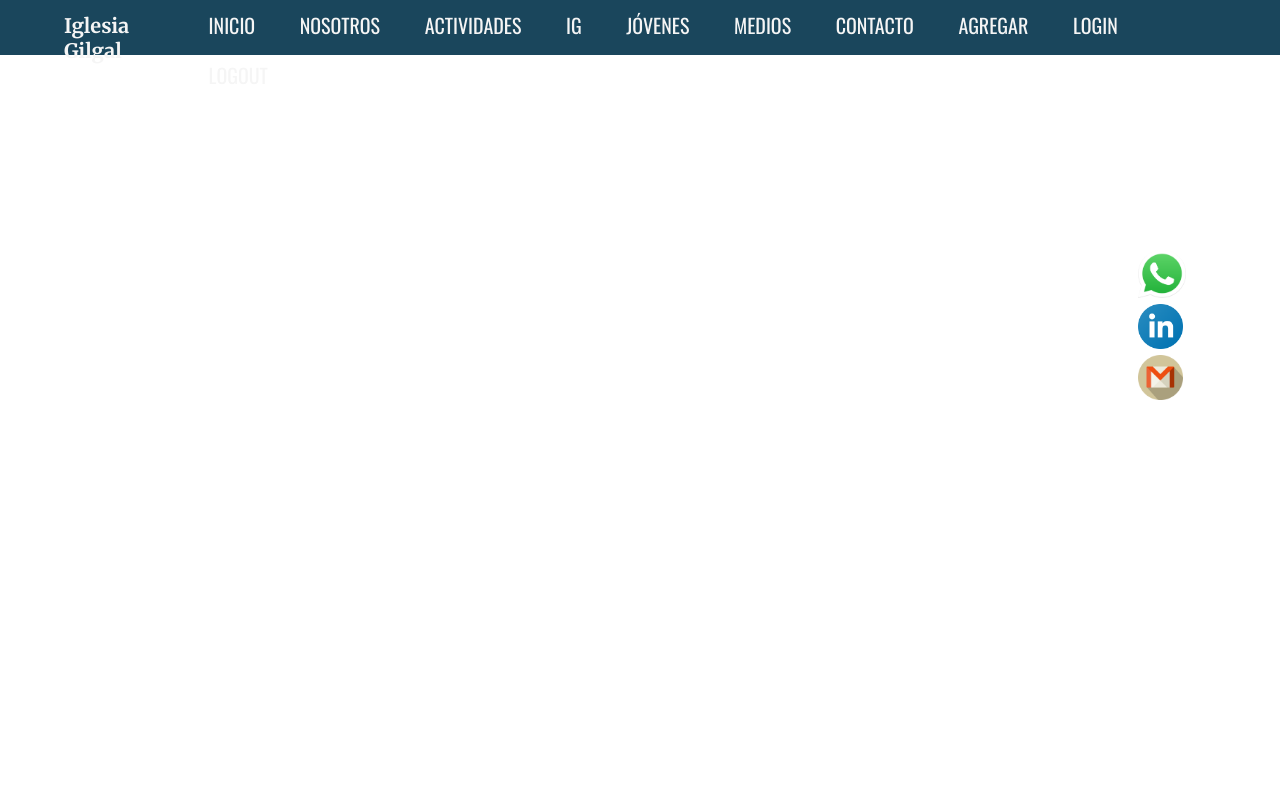
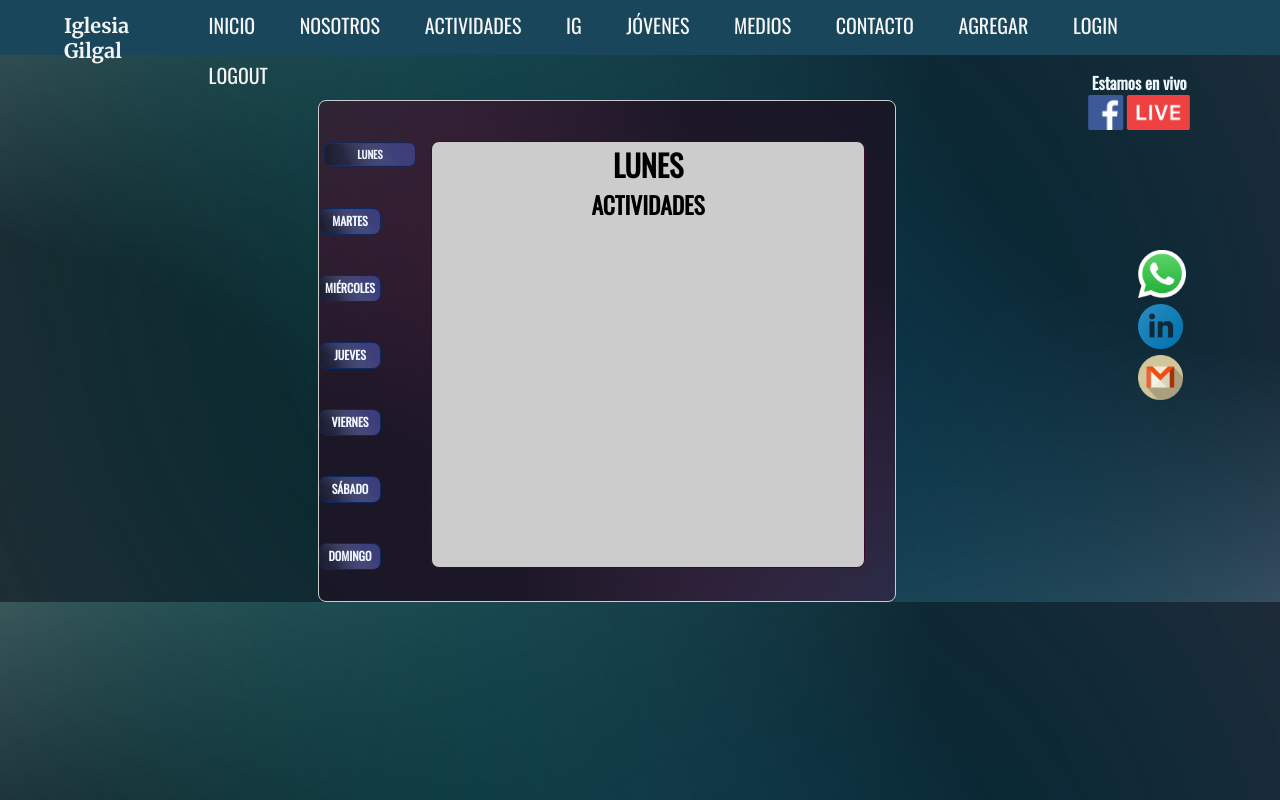
Before and after one commit to Orugamultimedial/website-iglesiagilgal, a PHP site: page /activities.php in a window 1280 px wide. Run offline with PHP 8.4, Linux system fonts and the light colour scheme.

Commit message:
se agregó agenda y facebook_live

```diff
--- a/activities.php
+++ b/activities.php
@@ -11,7 +11,9 @@
 
 <?php
 require('./includes/header.php');
+require('./includes/facebook_live.php');
 require('./includes/social_buttons.php');
+require('./includes/schedule.php');
 
 ?>
 
--- /dev/null
+++ b/css/facebook_live.css
@@ -0,0 +1,17 @@
+#facebook_live {
+    width: 8%;
+    height: 100px;
+    margin-left: 85%;
+    position: fixed;
+    margin-top: 70px;
+}
+
+#facebook_live h5 {
+    text-align: center;
+    color: aliceblue;
+}
+
+#facebook_live_img {
+    width: 100%;
+    height: auto;
+}
--- /dev/null
+++ b/css/schedule.css
@@ -0,0 +1,108 @@
+/*Schedule*/
+
+#schedule {
+    display: inline-flex;
+    width: 45%;
+    height: 500px;
+    margin-top: 100px;
+    margin-left: auto;
+    margin-right: 30%;
+    background: radial-gradient(ellipse at top right, rgba(20, 20, 34, .9) 25%, transparent 100%), radial-gradient(ellipse at bottom left, rgba(20, 20, 34, .9) 25%, transparent 100%), radial-gradient(circle at 35% 40%, rgba(237, 48, 101, .7), transparent), radial-gradient(circle at 65% 65%, rgba(169, 99, 198, .7), transparent);
+    border-radius: 8px;
+    border: 1px solid #ccc;
+    text-transform: uppercase;
+    float: right;
+}
+
+.schedule_days {
+    list-style-type: none;
+    text-decoration: none;
+    color: aliceblue;
+}
+
+.desactived {
+    width: 60px;
+    height: auto;
+    border-radius: 8px;
+    border: 1px solid rgb(9, 41, 102);
+    background: radial-gradient(circle at top right, rgba(57, 57, 122, 0.9) 25%, transparent 100%), radial-gradient(circle at bottom left, rgba(20, 20, 34, .9) 25%, transparent 100%), radial-gradient(circle at 35% 40%, rgba(202, 227, 227, .7), transparent), radial-gradient(circle at 65% 65%, rgba(183, 218, 232, .7), transparent);
+    text-align: center;
+    text-decoration: none;
+    margin-right: 5px;
+    margin-top: 40px;
+}
+
+.desactived:hover {
+    width: 100px;
+    height: auto;
+    border-radius: 8px;
+    border: 1px solid rgb(9, 41, 102);
+    background: radial-gradient(circle at top right, rgba(57, 57, 122, 0.9) 25%, transparent 100%), radial-gradient(circle at bottom left, rgba(20, 20, 34, .9) 25%, transparent 100%), radial-gradient(circle at 35% 40%, rgba(202, 227, 227, .7), transparent), radial-gradient(circle at 65% 65%, rgba(183, 218, 232, .7), transparent);
+    font-size: 15px;
+    text-align: center;
+    text-decoration: none;
+    margin-right: 10px;
+    margin-top: 40px;
+}
+
+.schedule_days h5 {
+    text-decoration: none;
+    margin-top: 3px;
+    margin-bottom: 5px;
+    font-size: 12px;
+}
+
+.actived {
+    width: 100px;
+    height: auto;
+    border-radius: 8px;
+    border: 1px solid rgb(9, 41, 102);
+    background: radial-gradient(circle at top right, rgba(57, 57, 122, 0.9) 25%, transparent 100%), radial-gradient(circle at bottom left, rgba(20, 20, 34, .9) 25%, transparent 100%), radial-gradient(circle at 35% 40%, rgba(202, 227, 227, .7), transparent), radial-gradient(circle at 65% 65%, rgba(183, 218, 232, .7), transparent);
+    font-size: 15px;
+    text-align: center;
+    text-decoration: none;
+    margin-right: 10px;
+    margin-top: 40px;
+}
+
+.activities {
+    width: 75%;
+    height: 425px;
+    background-color: #ccc;
+    border: 1px solid rgb(61, 10, 42);
+    border-radius: 8px;
+    margin-top: 40px;
+}
+
+h3,
+h2 {
+    text-align: center;
+}
+
+#info_monday {
+    display: block;
+}
+
+#info_tuesday {
+    display: none;
+}
+
+#info_wednesday {
+    display: none;
+}
+
+#info_thursday {
+    display: none;
+}
+
+#info_friday {
+    display: none;
+}
+
+#info_saturday {
+    display: none;
+}
+
+#info_sunday {
+    display: none;
+}
--- /dev/null
+++ b/includes/conection_db.php
@@ -0,0 +1,12 @@
+<?php
+$server = 'localhost';
+$username = 'root';
+$password = '';
+$database = 'iglesiagilgal';
+
+$db = mysqli_connect($server, $username, $password, $database);
+
+
+//para que reciba ñ o tildes
+mysqli_query($db, "SET NAMES 'UTF-8' ");
+?>
--- /dev/null
+++ b/includes/facebook_live.php
@@ -0,0 +1,8 @@
+<link rel="stylesheet" href="./css/facebook_live.css">
+
+<a href="./live.php">
+<div id='facebook_live'>
+    <h5>Estamos en vivo</h5>
+    <img id='facebook_live_img' src="./img/facebook_live-icon.png" alt="facebook live">
+</div>
+</a>
--- a/includes/header.php
+++ b/includes/header.php
@@ -1,3 +1,6 @@
+<?php require_once('conection_db.php');?>
+
+
 <header style="margin-top:0px;">
 
         <h1 id="title-bar">Iglesia Gilgal</h1>
--- /dev/null
+++ b/includes/schedule.php
@@ -0,0 +1,281 @@
+<link rel="stylesheet" href="./css/schedule.css">
+
+    <div id='schedule'>
+        <ul class='schedule_days'>
+            <li id="monday" class='actived' onclick="mondayActived()">
+                <h5>Lunes</h5>
+            </li>
+            <li id="tuesday" class='desactived' onclick="tuesdayActived()">
+                <h5>Martes</h5>
+            </li>
+            <li id="wednesday" class='desactived' onclick="wednesdayActived()">
+                <h5>Miércoles</h5>
+            </li>
+            <li id="thursday" class='desactived' onclick="thursdayActived()">
+                <h5>Jueves</h5>
+            </li>
+            <li id="friday" class='desactived' onclick="fridayActived()">
+                <h5>Viernes</h5>
+            </li>
+            <li id="saturday" class='desactived' onclick="saturdayActived()">
+                <h5>Sábado</h5>
+            </li>
+            <li id="sunday" class='desactived' onclick="sundayActived()">
+                <h5>Domingo</h5>
+            </li>
+        </ul>
+        <div class='activities' id="info_monday">
+        <h2>Lunes</h2>
+        <h3>Actividades</h3>
+        </div>
+        <div class='activities' id="info_tuesday">
+            <h2>Martes</h2>
+            <h3>Actividades</h3>
+        </div>
+        <div class='activities' id="info_wednesday">
+            <h2>Miércoles</h2>
+            <h3>Actividades</h3>
+        </div>
+        <div class='activities' id="info_thursday">
+            <h2>Jueves</h2>
+            <h3>Actividades</h3>
+        </div>
+        <div class='activities' id="info_friday">
+            <h2>Viernes</h2>
+            <h3>Actividades</h3>
+        </div>
+        <div class='activities' id="info_saturday">
+            <h2>Sábado</h2>
+            <h3>Actividades</h3>
+        </div>
+        <div class='activities' id="info_sunday">
+            <h2>Domingo</h2>
+            <h3>Actividades</h3>
+        </div>
+    </div>
+
+    <script>
+            monday = document.getElementById('info_monday');
+            tuesday = document.getElementById('info_tuesday');
+            wednesday = document.getElementById('info_wednesday');
+            thursday = document.getElementById('info_thursday');
+            friday = document.getElementById('info_friday');
+            saturday = document.getElementById('info_saturday');
+            sunday = document.getElementById('info_sunday');
+
+            mondayBtn = document.getElementById('monday');
+            tuesdayBtn = document.getElementById('tuesday');
+            wednesdayBtn = document.getElementById('wednesday');
+            thursdayBtn = document.getElementById('thursday');
+            fridayBtn = document.getElementById('friday');
+            saturdayBtn = document.getElementById('saturday');
+            sundayBtn = document.getElementById('sunday');
+
+
+
+
+        function mondayActived() {
+            monday.style.display = 'block';
+            mondayBtn.classList.add("actived");
+            mondayBtn.classList.remove("desactived");
+
+            tuesday.style.display = 'none';
+            tuesdayBtn.classList.add("desactived");
+            tuesdayBtn.classList.remove("actived");
+
+            wednesday.style.display = 'none';
+            wednesdayBtn.classList.add("desactived");
+            wednesdayBtn.classList.remove("actived");
+
+            thursday.style.display = 'none';
+            thursdayBtn.classList.add("desactived");
+            thursdayBtn.classList.remove("actived");
+
+            friday.style.display = 'none';
+            fridayBtn.classList.add("desactived");
+            fridayBtn.classList.remove("actived");
+
+            saturday.style.display = 'none';
+            saturdayBtn.classList.add("desactived");
+            saturdayBtn.classList.remove("actived");
+
+            sunday.style.display = 'none';
+            sundayBtn.classList.add("desactived");
+            sundayBtn.classList.remove("actived");
+        };
+        function tuesdayActived() {
+            monday.style.display = 'none';
+            mondayBtn.classList.add("desactived");
+            mondayBtn.classList.remove("actived");
+
+            tuesday.style.display = 'block';
+            tuesdayBtn.classList.add("actived");
+            tuesdayBtn.classList.remove("desactived");
+
+            wednesday.style.display = 'none';
+            wednesdayBtn.classList.add("desactived");
+            wednesdayBtn.classList.remove("actived");
+
+            thursday.style.display = 'none';
+            thursdayBtn.classList.add("desactived");
+            thursdayBtn.classList.remove("actived");
+
+            friday.style.display = 'none';
+            fridayBtn.classList.add("desactived");
+            fridayBtn.classList.remove("actived");
+
+            saturday.style.display = 'none';
+            saturdayBtn.classList.add("desactived");
+            saturdayBtn.classList.remove("actived");
+
+            sunday.style.display = 'none';
+            sundayBtn.classList.add("desactived");
+            sundayBtn.classList.remove("actived");
+        };
+        function wednesdayActived() {
+            monday.style.display = 'none';
+            mondayBtn.classList.add("desactived");
+            mondayBtn.classList.remove("actived");
+
+            tuesday.style.display = 'none';
+            tuesdayBtn.classList.add("desactived");
+            tuesdayBtn.classList.remove("actived");
+
+            wednesday.style.display = 'block';
+            wednesdayBtn.classList.add("actived");
+            wednesdayBtn.classList.remove("desactived");
+
+            thursday.style.display = 'none';
+            thursdayBtn.classList.add("desactived");
+            thursdayBtn.classList.remove("actived");
+
+            friday.style.display = 'none';
+            fridayBtn.classList.add("desactived");
+            fridayBtn.classList.remove("actived");
+
+            saturday.style.display = 'none';
+            saturdayBtn.classList.add("desactived");
+            saturdayBtn.classList.remove("actived");
+
+            sunday.style.display = 'none';
+            sundayBtn.classList.add("desactived");
+            sundayBtn.classList.remove("actived");
+        };
+        function thursdayActived() {
+            monday.style.display = 'none';
+            mondayBtn.classList.add("desactived");
+            mondayBtn.classList.remove("actived");
+
+            tuesday.style.display = 'none';
+            tuesdayBtn.classList.add("desactived");
+            tuesdayBtn.classList.remove("actived");
+
+            wednesday.style.display = 'none';
+            wednesdayBtn.classList.add("desactived");
+            wednesdayBtn.classList.remove("actived");
+
+            thursday.style.display = 'block';
+            thursdayBtn.classList.add("actived");
+            thursdayBtn.classList.remove("desactived");
+
+            friday.style.display = 'none';
+            fridayBtn.classList.add("desactived");
+            fridayBtn.classList.remove("actived");
+
+            saturday.style.display = 'none';
+            saturdayBtn.classList.add("desactived");
+            saturdayBtn.classList.remove("actived");
+
+            sunday.style.display = 'none';
+            sundayBtn.classList.add("desactived");
+            sundayBtn.classList.remove("actived");
+        };
+        function fridayActived() {
+            monday.style.display = 'none';
+            mondayBtn.classList.add("desactived");
+            mondayBtn.classList.remove("actived");
+
+            tuesday.style.display = 'none';
+            tuesdayBtn.classList.add("desactived");
+            tuesdayBtn.classList.remove("actived");
+
+            wednesday.style.display = 'none';
+            wednesdayBtn.classList.add("desactived");
+            wednesdayBtn.classList.remove("actived");
+
+            thursday.style.display = 'none';
+            thursdayBtn.classList.add("desactived");
+            thursdayBtn.classList.remove("actived");
+
+            friday.style.display = 'block';
+            fridayBtn.classList.add("actived");
+            fridayBtn.classList.remove("desactived");
+
+            saturday.style.display = 'none';
+            saturdayBtn.classList.add("desactived");
+            saturdayBtn.classList.remove("actived");
+
+            sunday.style.display = 'none';
+            sundayBtn.classList.add("desactived");
+            sundayBtn.classList.remove("actived");
+        };
+        function saturdayActived() {
+            monday.style.display = 'none';
+            mondayBtn.classList.add("desactived");
+            mondayBtn.classList.remove("actived");
+
+            tuesday.style.display = 'none';
+            tuesdayBtn.classList.add("desactived");
+            tuesdayBtn.classList.remove("actived");
+
+            wednesday.style.display = 'none';
+            wednesdayBtn.classList.add("desactived");
+            wednesdayBtn.classList.remove("actived");
+
+            thursday.style.display = 'none';
+            thursdayBtn.classList.add("desactived");
+            thursdayBtn.classList.remove("actived");
+
+            friday.style.display = 'none';
+            fridayBtn.classList.add("desactived");
+            fridayBtn.classList.remove("actived");
+
+            saturday.style.display = 'block';
+            saturdayBtn.classList.add("actived");
+            saturdayBtn.classList.remove("desactived");
+
+            sunday.style.display = 'none';
+            sundayBtn.classList.add("desactived");
+            sundayBtn.classList.remove("actived");
+        };
+        function sundayActived() {
+            monday.style.display = 'none';
+            mondayBtn.classList.add("desactived");
+            mondayBtn.classList.remove("actived");
+
+            tuesday.style.display = 'none';
+            tuesdayBtn.classList.add("desactived");
+            tuesdayBtn.classList.remove("actived");
+
+            wednesday.style.display = 'none';
+            wednesdayBtn.classList.add("desactived");
+            wednesdayBtn.classList.remove("actived");
+
+            thursday.style.display = 'none';
+            thursdayBtn.classList.add("desactived");
+            thursdayBtn.classList.remove("actived");
+
+            friday.style.display = 'none';
+            fridayBtn.classList.add("desactived");
+            fridayBtn.classList.remove("actived");
+
+            saturday.style.display = 'none';
+            saturdayBtn.classList.add("desactived");
+            saturdayBtn.classList.remove("actived");
+
+            sunday.style.display = 'block';
+            sundayBtn.classList.add("actived");
+            sundayBtn.classList.remove("desactived");
+        };
+
+    </script>
```
Also changed, not shown: about.php (+5 -3 lines), css/lateral_bar.css (added, +48 -0 lines), includes/lateral_bar.php (added, +11 -0 lines), index.php (+11 -0 lines), img/facebook_live-icon.png (added), live.php (added).
